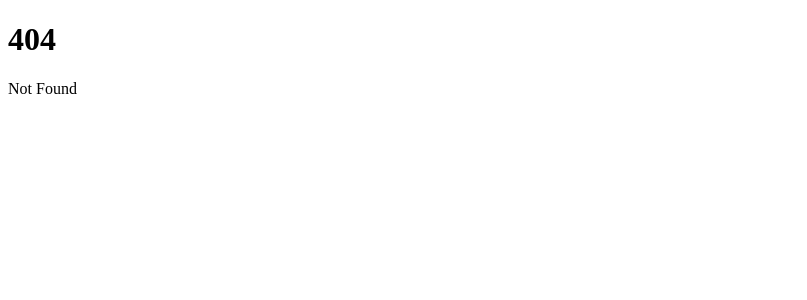
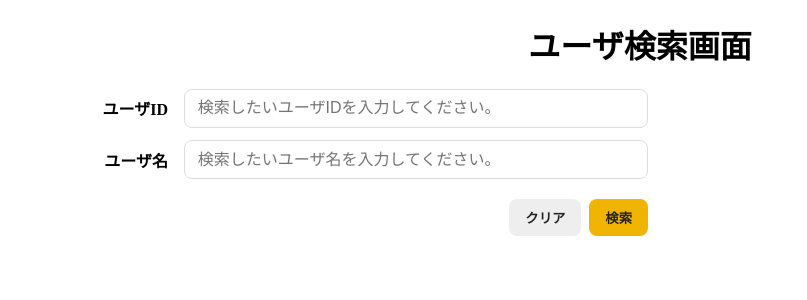
Before and after one commit to martin-of-freedom-develop/Monocrea-Technical-Training, a SvelteKit app in the folder mono-front/: page /UserSearch in a window 1280 px wide. Before the commit this address had no page. Shown: the top 300 px of the page, without its empty margins (0-807 px from the left). Built offline with nearby package versions, Linux system fonts and the light colour scheme.

Commit message:
20250910 add mono-front#UserSearch UI tutorial

```diff
--- a/mono-front/src/routes/+page.server.ts
+++ b/mono-front/src/routes/+page.server.ts
@@ -1,5 +1,5 @@
 import {redirect} from '@sveltejs/kit';
 
 export const load = () => {
-    throw redirect(302, '/home');
+    throw redirect(302, '/UserSearch');
 }
--- /dev/null
+++ b/mono-front/src/routes/UserSearch/+page.svelte
@@ -0,0 +1,103 @@
+<!--
+* ================================================
+* プログラム名：ユーザ検索画面
+* URL：http://localhost:5173/UserSearch
+* ================================================
+-->
+<style>
+    h1 {
+        text-align: center;
+    }
+    .form-grid {
+        display: grid;
+        grid-template-columns: 10rem 1fr;
+        gap: 0.75rem 1rem;
+        align-items: center;
+        max-width: 640px;
+    }
+    label {
+        text-align: right;
+        font-weight: 600;
+    }
+    input {
+        padding: .6rem .8rem;
+        border: 1px solid #ddd;
+        border-radius: .5rem;
+        font-size: 1rem;
+    }
+    input:focus {
+        outline: none;
+        border-color: #f0b400;
+        box-shadow: 0 0 0 3px rgba(240, 180, 0,.15);
+    }
+    .actions {
+        grid-column: 1 / -1;
+        display: flex;
+        gap: .5rem;
+        justify-content: flex-end;
+        margin-top: .5rem;
+    }
+    button {
+        padding: .55rem 1rem;
+        border: none;
+        border-radius: .5rem;
+        background: #f0b400;
+        color: #222;
+        font-weight: 700;
+        cursor: pointer;
+    }
+    button.secondary {
+        background: #eee;
+    }
+</style>
+
+<script lang="ts">
+    import {UIMaterial} from './UserSearchMaterial';
+    import {ValidationMessage} from './ValidationErrorMessage';
+
+    // ユーザID
+    let userID = $state('')
+
+    // ユーザ名
+    let userName = $state('')
+
+    const placeholder = {
+        id: '検索したいユーザIDを入力してください。',
+        name: '検索したいユーザ名を入力してください。'
+    };
+
+    function onSubmit(e: Event) {
+        e.preventDefault();
+        // ここでjson-serverに対する検索処理を呼び出す
+    }
+
+    function onReset() {
+        userID = '';
+        userName = '';
+    }
+</script>
+
+<h1>{UIMaterial.material01}</h1>
+
+<form class="form-grid" on:submit={onSubmit} on:reset={onReset} autocomplete="off">
+    <label for="userID">{UIMaterial.material02}</label>
+    <input
+        id="userID"
+        name="useerID"
+        bind:value={userID}
+        placeholder={placeholder.id}
+        inputmode="text"
+    />
+    <label for="userName">{UIMaterial.material03}</label>
+    <input
+        id="userName"
+        name="userName"
+        bind:value={userName}
+        placeholder={placeholder.name}
+        inputmode="text"
+    />
+    <div class="actions">
+        <button type="reset" class="secondary">{UIMaterial.material04}</button>
+        <button type="submit">{UIMaterial.material05}</button>
+    </div>
+</form>
--- /dev/null
+++ b/mono-front/src/routes/UserSearch/UserSearchMaterial.ts
@@ -0,0 +1,7 @@
+export const UIMaterial = {
+    material01: 'ユーザ検索画面',
+    material02: 'ユーザID',
+    material03: 'ユーザ名',
+    material04: 'クリア',
+    material05: '検索'
+};
--- /dev/null
+++ b/mono-front/src/routes/UserSearch/ValidationErrorMessage.ts
@@ -0,0 +1,7 @@
+export const ValidationMessage = {
+    validationErrorMessage01: 'ユーザIDは必ず入力してください',
+    validationErrorMessage02: 'ユーザ名は必ず入力してください',
+    validationErrorMessage03: 'ユーザIDは6文字以上で入力してください',
+    validationErrorMessage04: 'ユーザ名は8文字以上で入力してください'
+
+}
```
Also changed, not shown: mono-front/src/routes/UserSearch/material.svelte (added), 2 other files (tests, documents, lock files or other folders).
